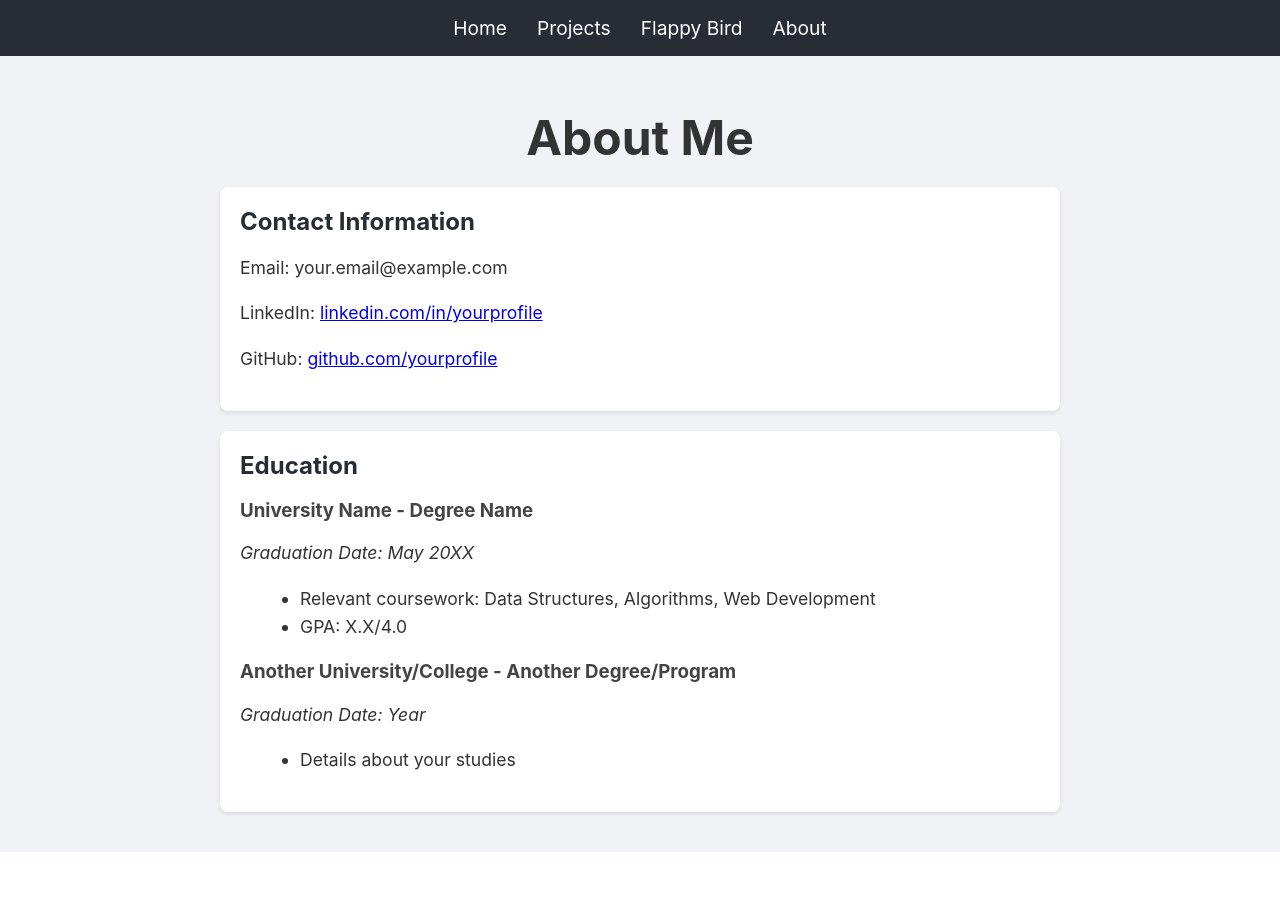
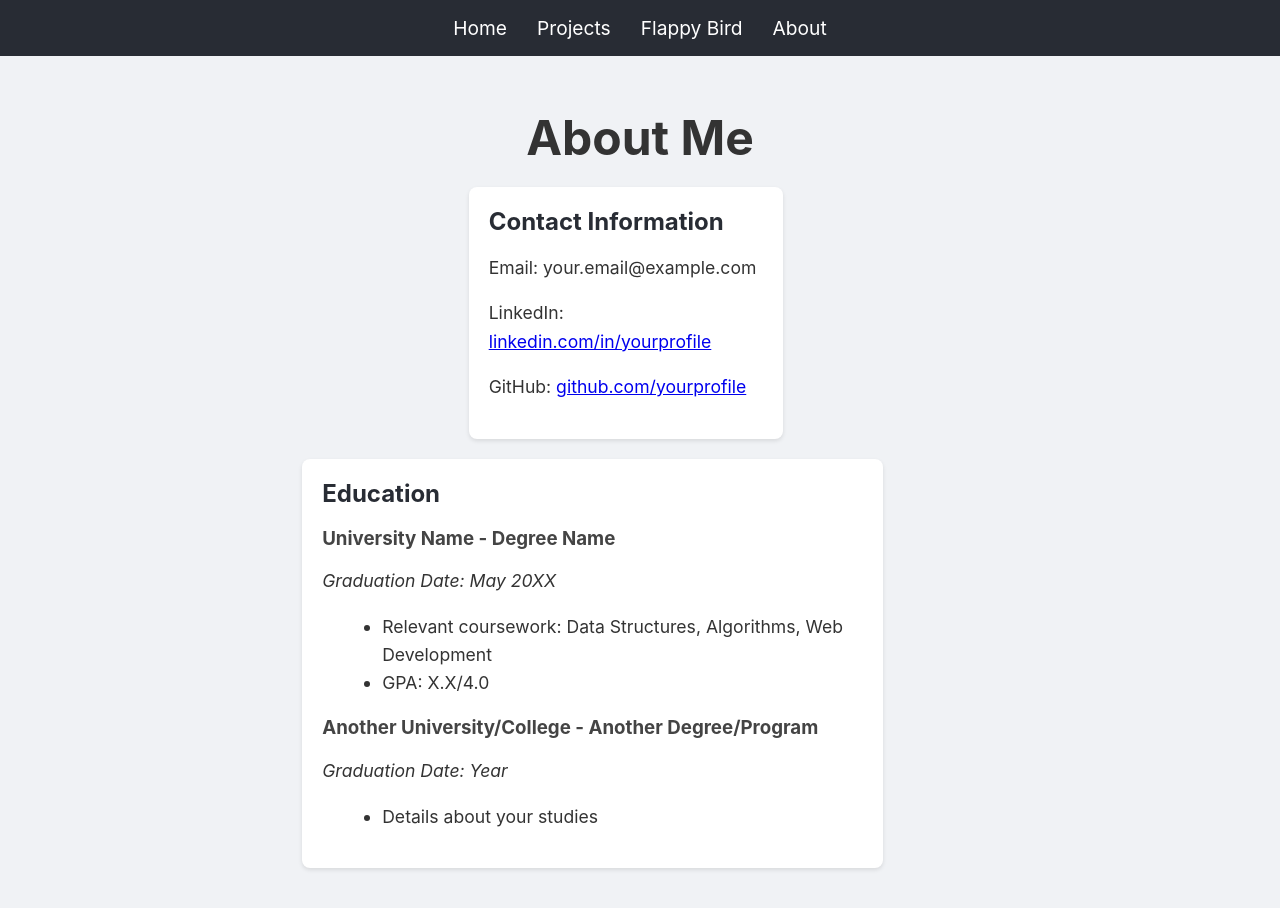
Before and after one commit to zwjc/myweb, a React (Create React App) app in the folder personal-website/: page /about in a window 1280 px wide. Before the commit the page ends 852 px from the top, so only its background shows below. Built offline with nearby package versions, Linux system fonts and the light colour scheme; the HTML template or start-up script is replaced by a standard one.

Commit message:
fade in animations

```diff
--- a/personal-website/src/components/About.css
+++ b/personal-website/src/components/About.css
@@ -47,6 +47,30 @@
   margin-left: 20px;
 }
 
+/* Scroll Animations */
+.fade-in-up {
+  opacity: 0;
+  transform: translateY(20px);
+  transition: opacity 0.6s ease-out, transform 0.6s ease-out;
+}
+
+.fade-in-up.is-visible {
+  opacity: 1;
+  transform: translateY(0);
+}
+
+.delay-1 {
+  transition-delay: 0.2s;
+}
+
+.delay-2 {
+  transition-delay: 0.4s;
+}
+
+.delay-3 {
+  transition-delay: 0.6s;
+}
+
 @media (max-width: 768px) {
   .about-section {
     width: 95%;
--- a/personal-website/src/components/About.js
+++ b/personal-website/src/components/About.js
@@ -1,18 +1,24 @@
 import React from 'react';
+import ScrollAnimationWrapper from './ScrollAnimationWrapper';
 import './About.css';
 
 function About() {
   return (
     <div className="about-container">
+      <ScrollAnimationWrapper animationClass="fade-in-up">
         <h1>About Me</h1>
+      </ScrollAnimationWrapper>
 
+      <ScrollAnimationWrapper animationClass="fade-in-up delay-1">
         <section className="about-section">
           <h2>Contact Information</h2>
           <p>Email: your.email@example.com</p>
           <p>LinkedIn: <a href="https://www.linkedin.com/in/yourprofile" target="_blank" rel="noopener noreferrer">linkedin.com/in/yourprofile</a></p>
           <p>GitHub: <a href="https://www.github.com/yourprofile" target="_blank" rel="noopener noreferrer">github.com/yourprofile</a></p>
         </section>
+      </ScrollAnimationWrapper>
 
+      <ScrollAnimationWrapper animationClass="fade-in-up delay-2">
         <section className="about-section">
           <h2>Education</h2>
           <h3>University Name - Degree Name</h3>
@@ -28,6 +34,7 @@ function About() {
             <li>Details about your studies</li>
           </ul>
         </section>
+      </ScrollAnimationWrapper>
     </div>
   );
 }
--- a/personal-website/src/components/Home.css
+++ b/personal-website/src/components/Home.css
@@ -53,7 +53,7 @@
   transition: opacity 0.6s ease-out, transform 0.6s ease-out;
 }
 
-.fade-in-up.fade-in-up {
+.fade-in-up.is-visible {
   opacity: 1;
   transform: translateY(0);
 }
--- a/personal-website/src/components/Home.js
+++ b/personal-website/src/components/Home.js
@@ -37,7 +37,7 @@ function Home() {
             <p><Typewriter texts={humorousTexts} delay={30} eraseDelay={15} newTextDelay={1000} /></p>
           </ScrollAnimationWrapper>
           <ScrollAnimationWrapper animationClass="fade-in-up delay-3">
-            <p>See what I have worked on, my CV or play a fun game!</p>
+            <p>See what I have worked on, a bit more about me or play a fun game!</p>
           </ScrollAnimationWrapper>
         </div>
       </div>
--- a/personal-website/src/components/Projects.css
+++ b/personal-website/src/components/Projects.css
@@ -63,6 +63,18 @@
   line-height: 1.4;
 }
 
+/* Scroll Animations */
+.fade-in-up {
+  opacity: 0;
+  transform: translateY(20px);
+  transition: opacity 0.6s ease-out, transform 0.6s ease-out;
+}
+
+.fade-in-up.is-visible {
+  opacity: 1;
+  transform: translateY(0);
+}
+
 @media (max-width: 768px) {
   .project-cards-grid {
     grid-template-columns: 1fr;
--- a/personal-website/src/components/Projects.js
+++ b/personal-website/src/components/Projects.js
@@ -1,4 +1,5 @@
 import React from 'react';
+import ScrollAnimationWrapper from './ScrollAnimationWrapper';
 import './Projects.css';
 
 function Projects() {
@@ -40,8 +41,8 @@ function Projects() {
       <h1>My Projects</h1>
       <div className="project-cards-grid">
         {projects.map((project, index) => (
+          <ScrollAnimationWrapper key={index} animationClass="fade-in-up" delay={index * 0.1}>
             <div
-            key={index}
               className="project-card"
               style={{ backgroundImage: `url(${project.image})` }}
             >
@@ -50,6 +51,7 @@ function Projects() {
                 <p>{project.description}</p>
               </div>
             </div>
+          </ScrollAnimationWrapper>
         ))}
       </div>
     </div>
--- a/personal-website/src/components/ScrollAnimationWrapper.js
+++ b/personal-website/src/components/ScrollAnimationWrapper.js
@@ -28,7 +28,7 @@ const ScrollAnimationWrapper = ({ children, animationClass }) => {
   }, []);
 
   return (
-    <div ref={ref} className={isVisible ? animationClass : ''}>
+    <div ref={ref} className={`${animationClass} ${isVisible ? 'is-visible' : ''}`}>
       {children}
     </div>
   );
```
Lines whose indentation alone changed are shown as unchanged.
